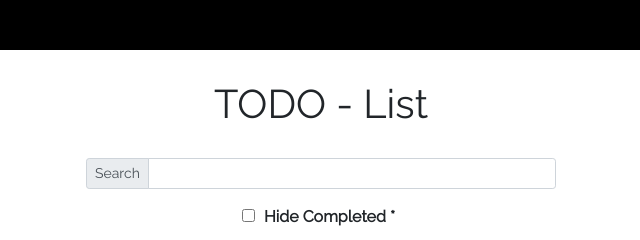
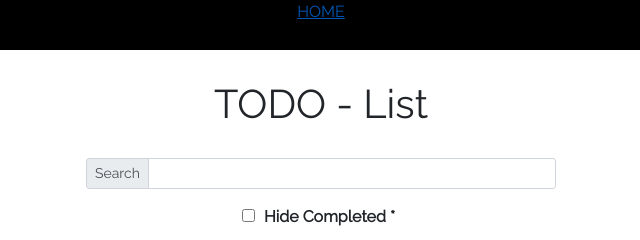
Before and after one commit to nidvar/todo, a plain HTML site: page index.html in a window 1280 px wide. Shown: the top 240 px of the page, 319-959 px from the left. Drawn offline with nearby package versions, Linux system fonts and the light colour scheme.

Commit message:
Update index.html

```diff
--- a/index.html
+++ b/index.html
@@ -9,7 +9,7 @@
 	<link href='style.css' type='text/css' rel='stylesheet'>
 </head>
 <body>
-	<nav></nav>
+	<nav><a href='https://nidvar.github.io/portfolio/'><p id='logo'>HOME</p></a></nav>
 	<h1>TODO - List</h1>
 
 	<div class='container'>
```
